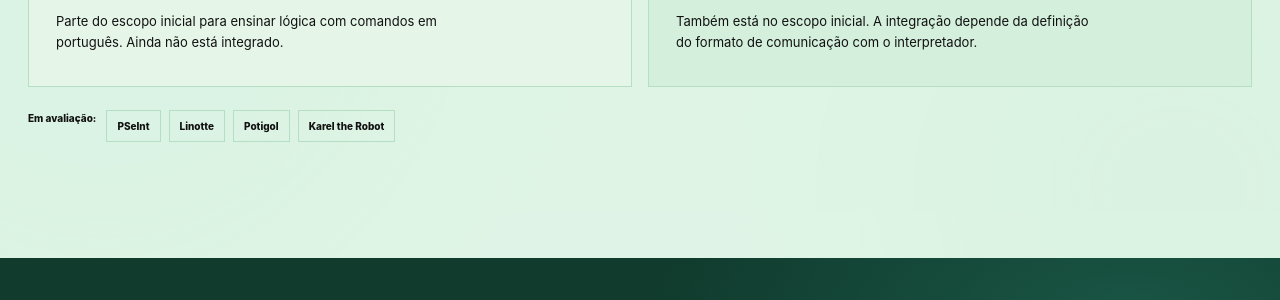
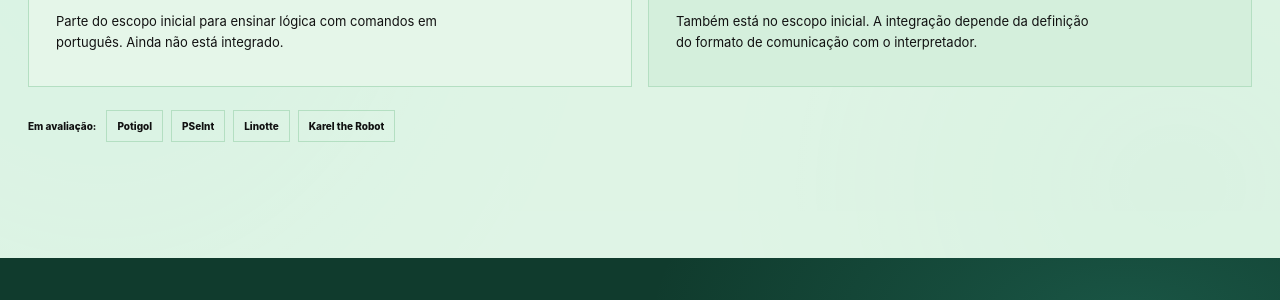
Before and after one commit to diegopn/potoo-site, a Jekyll site: the page built from index.html, in a window 1280 px wide and 1400 px high, scrolled down 3450 px. Shown: the part 150-450 px from the top of the window. Built offline with Jekyll 4.4.1, drawn with Linux system fonts in a browser that asks for light colours.

Commit message:
Align language evaluation tags

```diff
--- a/_layouts/default.html
+++ b/_layouts/default.html
@@ -8,7 +8,7 @@
   {% include structured-data.html %}
   <link rel="icon" href="{{ '/src/assets/images/potoo-mark.svg' | relative_url }}" type="image/svg+xml">
   <script src="{{ '/src/theme-init.js' | relative_url }}"></script>
-  <link rel="stylesheet" href="{{ '/src/style.css' | relative_url }}?v=white-on-green-6">
+  <link rel="stylesheet" href="{{ '/src/style.css' | relative_url }}?v=white-on-green-7">
   <style>
     .language-switcher a[aria-current="page"],
     .step-number,
--- a/en/index.html
+++ b/en/index.html
@@ -108,7 +108,7 @@ translations:
           <article class="language-panel"><span class="language-code">PT</span><h3>Portugol</h3><p>Part of the initial scope for teaching logic with Portuguese commands. It is not integrated yet.</p></article>
           <article class="language-panel"><span class="language-code">VA</span><h3>VisuAlg</h3><p>Also in the initial scope. Integration depends on defining how the IDE will communicate with its interpreter.</p></article>
         </div>
-        <div class="language-evaluation" aria-label="Possibilities under evaluation"><span class="evaluation-label">Under evaluation:</span><span>PSeInt</span><span>Linotte</span><span>Potigol</span><span>Karel the Robot</span></div>
+        <div class="language-evaluation" aria-label="Possibilities under evaluation"><span class="evaluation-label">Under evaluation:</span><span>Potigol</span><span>PSeInt</span><span>Linotte</span><span>Karel the Robot</span></div>
       </div>
     </section>
 
--- a/es/index.html
+++ b/es/index.html
@@ -108,7 +108,7 @@ translations:
           <article class="language-panel"><span class="language-code">PT</span><h3>Portugol</h3><p>Forma parte del alcance inicial para enseñar lógica con comandos en portugués. Todavía no está integrado.</p></article>
           <article class="language-panel"><span class="language-code">VA</span><h3>VisuAlg</h3><p>También está en el alcance inicial. La integración depende de definir cómo se comunicará la IDE con su intérprete.</p></article>
         </div>
-        <div class="language-evaluation" aria-label="Posibilidades en evaluación"><span class="evaluation-label">En evaluación:</span><span>PSeInt</span><span>Linotte</span><span>Potigol</span><span>Karel the Robot</span></div>
+        <div class="language-evaluation" aria-label="Posibilidades en evaluación"><span class="evaluation-label">En evaluación:</span><span>Potigol</span><span>PSeInt</span><span>Linotte</span><span>Karel the Robot</span></div>
       </div>
     </section>
 
--- a/index.html
+++ b/index.html
@@ -123,7 +123,7 @@ translations:
           <article class="language-panel"><span class="language-code">PT</span><h3>Portugol</h3><p>Parte do escopo inicial para ensinar lógica com comandos em português. Ainda não está integrado.</p></article>
           <article class="language-panel"><span class="language-code">VA</span><h3>VisuAlg</h3><p>Também está no escopo inicial. A integração depende da definição do formato de comunicação com o interpretador.</p></article>
         </div>
-        <div class="language-evaluation" aria-label="Possibilidades em avaliação"><span class="evaluation-label">Em avaliação:</span><span>PSeInt</span><span>Linotte</span><span>Potigol</span><span>Karel the Robot</span></div>
+        <div class="language-evaluation" aria-label="Possibilidades em avaliação"><span class="evaluation-label">Em avaliação:</span><span>Potigol</span><span>PSeInt</span><span>Linotte</span><span>Karel the Robot</span></div>
       </div>
     </section>
 
--- a/src/style.css
+++ b/src/style.css
@@ -424,7 +424,7 @@ img, svg { max-width: 100%; }
 .language-panel .language-code { display: inline-flex; min-width: 43px; min-height: 38px; align-items: center; justify-content: center; margin-bottom: 20px; background: var(--leaf-bright); color: var(--on-accent); font-size: 11px; font-weight: 900; }
 .language-panel h3 { margin: 0 0 7px; color: var(--ink); font-size: 22px; letter-spacing: -.04em; }
 .language-panel p { max-width: 420px; margin: 0; color: var(--ink-soft); font-size: 13px; }
-.language-evaluation { display: flex; flex-wrap: wrap; gap: 8px; margin-top: 23px; }
+.language-evaluation { display: flex; flex-wrap: wrap; align-items: center; gap: 8px; margin-top: 23px; }
 .language-evaluation > span:not(.evaluation-label) { padding: 7px 10px; border: 1px solid var(--line); color: var(--muted); font-size: 10px; font-weight: 780; }
 .language-evaluation .evaluation-label { padding-right: 2px; color: var(--muted); font-size: 10px; font-weight: 780; }
 
```
